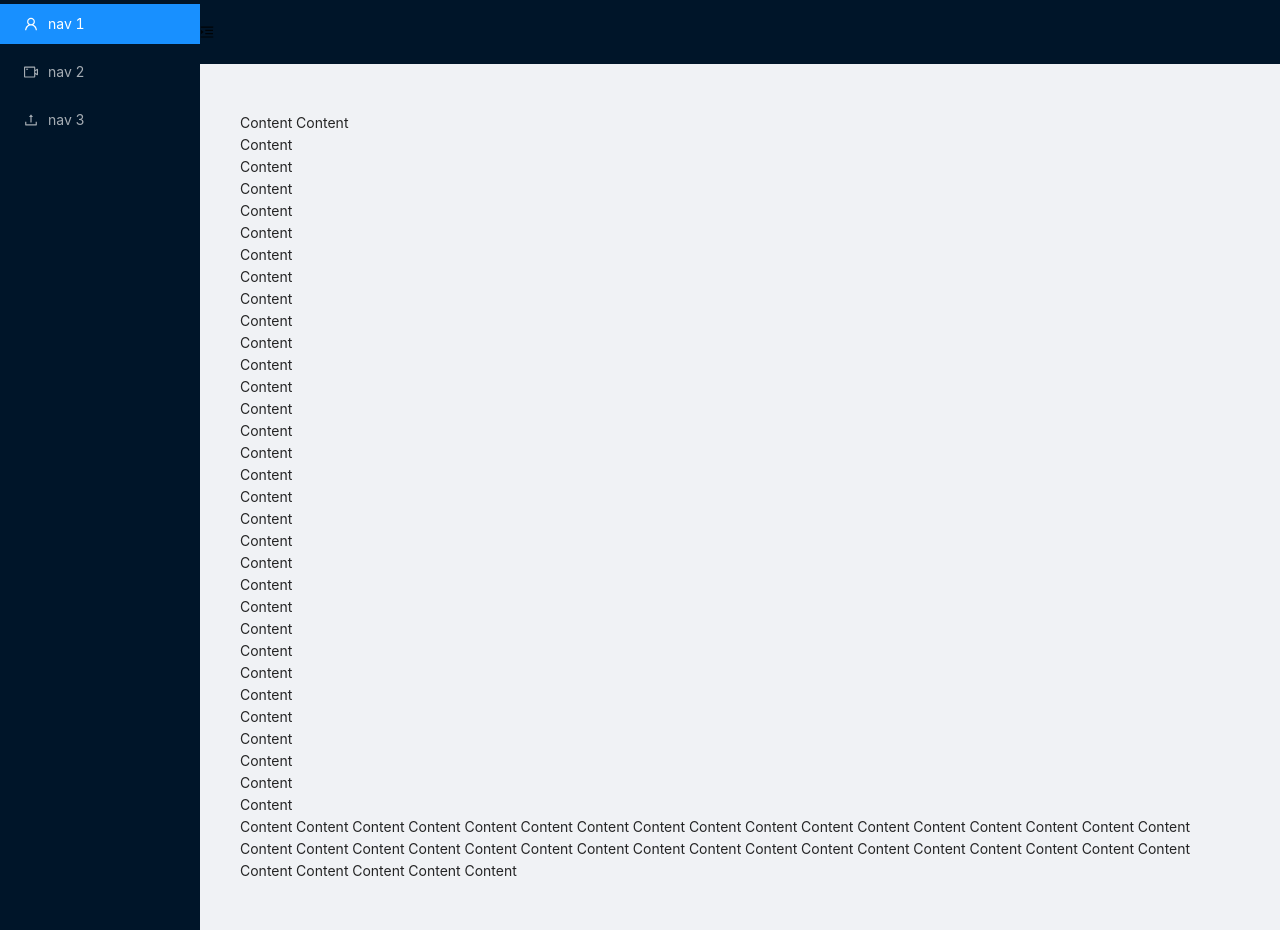
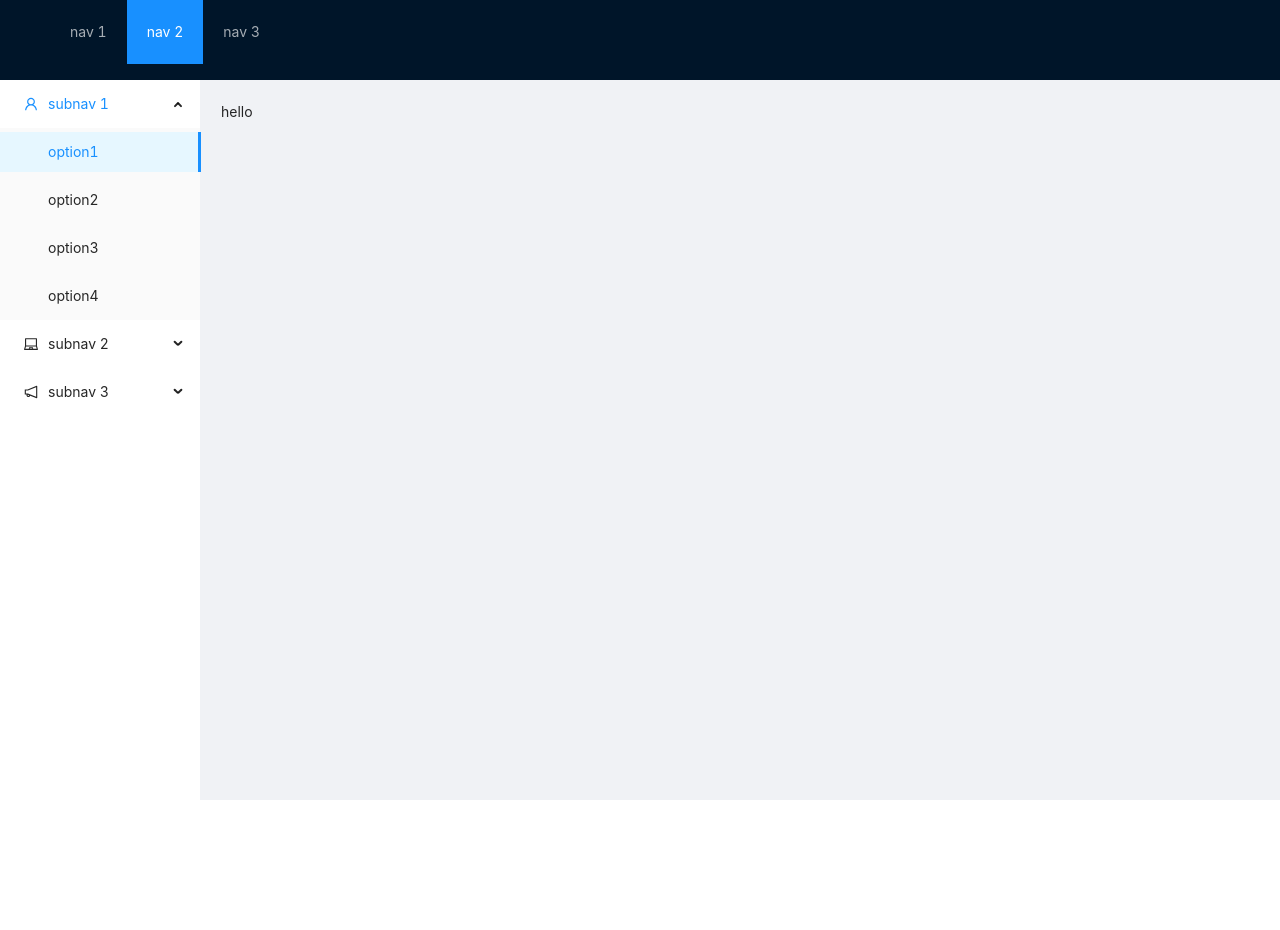
Before and after one commit to dung-dao/mobile-store-client, a React (Create React App) app: page / in a window 1280 px wide. After the commit the page ends 800 px from the top, so only its background shows below. Built offline with nearby package versions, Linux system fonts and the light colour scheme.

Commit message:
Layout AppLayout and Blank Layout

```diff
--- a/src/App.js
+++ b/src/App.js
@@ -1,25 +1,10 @@
 import React, { Component } from "react";
-import { Switch, Route } from "react-router-dom";
-import PublicRoute from "./components/PublicRoute";
-import LoginPage from "./pages/SignIn/SignIn";
-//import logo from "./logo.svg";
-//import { Counter } from "./features/counter/Counter";
 import "./App.css";
 import AppLayout from "./layouts/AppLayout";
 
 class App extends Component {
   render() {
-    return (
-      <Switch>
-        <PublicRoute
-          restricted={true}
-          component={LoginPage}
-          path="/signin"
-          exact
-        />
-        <Route component={AppLayout}></Route>
-      </Switch>
-    );
+    return <AppLayout>hello</AppLayout>;
   }
 }
 
--- a/src/index.js
+++ b/src/index.js
@@ -9,11 +9,23 @@ import * as serviceWorker from "./serviceWorker";
 import { history } from "./app/store";
 import axios from "axios";
 
+import { Switch, Route } from "react-router-dom";
+import PublicRoute from "./components/PublicRoute";
+import LoginPage from "./pages/SignIn/SignIn";
+
 ReactDOM.render(
   <React.StrictMode>
     <Provider store={store}>
       <ConnectedRouter history={history}>
-        <App />
+        <Switch>
+          <PublicRoute
+            restricted={true}
+            component={LoginPage}
+            path="/signin"
+            exact
+          />
+          <Route component={App}></Route>
+        </Switch>
       </ConnectedRouter>
     </Provider>
   </React.StrictMode>,
--- a/src/layouts/AppLayout.css
+++ b/src/layouts/AppLayout.css
@@ -1,21 +1,21 @@
-#components-layout-demo-custom-trigger .trigger {
-  font-size: 18px;
-  line-height: 64px;
-  padding: 0 24px;
-  cursor: pointer;
-  transition: color 0.3s;
+.header {
+  height: 10vh;
 }
 
-#components-layout-demo-custom-trigger .trigger:hover {
-  color: #1890ff;
+.body {
+  height: 90vh;
 }
 
-#components-layout-demo-custom-trigger .logo {
-  height: 32px;
-  background: rgba(255, 255, 255, 0.2);
-  margin: 16px;
+.main-layout {
+  max-height: 100vh;
 }
 
-.site-layout .site-layout-background {
-  background: #fff;
+.content {
+  padding: 1.5em;
+  margin: 0;
 }
+
+.menu {
+  border-right: 0;
+  height: 100%;
+}
--- a/src/layouts/AppLayout.jsx
+++ b/src/layouts/AppLayout.jsx
@@ -1,133 +1,67 @@
 import React from "react";
-import { Layout, Menu } from "antd";
+import { Layout, Menu, Breadcrumb } from "antd";
 import {
-  MenuUnfoldOutlined,
-  MenuFoldOutlined,
   UserOutlined,
-  VideoCameraOutlined,
-  UploadOutlined,
+  LaptopOutlined,
+  NotificationOutlined,
 } from "@ant-design/icons";
+import "./AppLayout.css";
 
-const { Header, Sider, Content } = Layout;
+const { SubMenu } = Menu;
+const { Header, Content, Sider } = Layout;
 
-export default class AppLayout extends React.Component {
-  state = {
-    collapsed: false,
-  };
-
-  toggle = () => {
-    this.setState({
-      collapsed: !this.state.collapsed,
-    });
-  };
-
-  render() {
-    return (
-      <Layout>
-        <Sider trigger={null} collapsible collapsed={this.state.collapsed}>
-          <div className="logo" />
-          <Menu theme="dark" mode="inline" defaultSelectedKeys={["1"]}>
-            <Menu.Item key="1">
-              <UserOutlined />
-              <span>nav 1</span>
-            </Menu.Item>
-            <Menu.Item key="2">
-              <VideoCameraOutlined />
-              <span>nav 2</span>
-            </Menu.Item>
-            <Menu.Item key="3">
-              <UploadOutlined />
-              <span>nav 3</span>
-            </Menu.Item>
+const AppLayout = (props) => {
+  return (
+    <Layout className="main-layout">
+      <Header className="header">
+        <div className="logo" />
+        <Menu theme="dark" mode="horizontal" defaultSelectedKeys={["2"]}>
+          <Menu.Item key="1">nav 1</Menu.Item>
+          <Menu.Item key="2">nav 2</Menu.Item>
+          <Menu.Item key="3">nav 3</Menu.Item>
+        </Menu>
+      </Header>
+      <Layout className="body">
+        <Sider className="site-layout-background">
+          <Menu
+            mode="inline"
+            defaultSelectedKeys={["1"]}
+            defaultOpenKeys={["sub1"]}
+            className="menu"
+          >
+            <SubMenu key="sub1" icon={<UserOutlined />} title="subnav 1">
+              <Menu.Item key="1">option1</Menu.Item>
+              <Menu.Item key="2">option2</Menu.Item>
+              <Menu.Item key="3">option3</Menu.Item>
+              <Menu.Item key="4">option4</Menu.Item>
+            </SubMenu>
+            <SubMenu key="sub2" icon={<LaptopOutlined />} title="subnav 2">
+              <Menu.Item key="5">option5</Menu.Item>
+              <Menu.Item key="6">option6</Menu.Item>
+              <Menu.Item key="7">option7</Menu.Item>
+              <Menu.Item key="8">option8</Menu.Item>
+            </SubMenu>
+            <SubMenu
+              key="sub3"
+              icon={<NotificationOutlined />}
+              title="subnav 3"
+            >
+              <Menu.Item key="9">option9</Menu.Item>
+              <Menu.Item key="10">option10</Menu.Item>
+              <Menu.Item key="11">option11</Menu.Item>
+              <Menu.Item key="12">option12</Menu.Item>
+            </SubMenu>
           </Menu>
         </Sider>
-        <Layout className="site-layout">
-          <Header className="site-layout-background" style={{ padding: 0 }}>
-            <MenuUnfoldOutlined
-              className="trigger"
-              onClick={this.toggle}
-            ></MenuUnfoldOutlined>
-          </Header>
-          <Content
-            className="site-layout-background"
-            style={{
-              margin: "24px 16px",
-              padding: 24,
-              minHeight: 280,
-            }}
-          >
-            Content Content
-            <br />
-            Content
-            <br />
-            Content
-            <br />
-            Content
-            <br />
-            Content
-            <br />
-            Content
-            <br />
-            Content
-            <br />
-            Content
-            <br />
-            Content
-            <br />
-            Content
-            <br />
-            Content
-            <br />
-            Content
-            <br />
-            Content
-            <br />
-            Content
-            <br />
-            Content
-            <br />
-            Content
-            <br />
-            Content
-            <br />
-            Content
-            <br />
-            Content
-            <br />
-            Content
-            <br />
-            Content
-            <br />
-            Content
-            <br />
-            Content
-            <br />
-            Content
-            <br />
-            Content
-            <br />
-            Content
-            <br />
-            Content
-            <br />
-            Content
-            <br />
-            Content
-            <br />
-            Content
-            <br />
-            Content
-            <br />
-            Content
-            <br />
-            Content Content Content Content Content Content Content Content
-            Content Content Content Content Content Content Content Content
-            Content Content Content Content Content Content Content Content
-            Content Content Content Content Content Content Content Content
-            Content Content Content Content Content Content Content
+
+        <Layout>
+          <Content className="content">
+            {props.children ? props.children : "Blank Page"}
           </Content>
         </Layout>
       </Layout>
-    );
-  }
-}
+    </Layout>
+  );
+};
+
+export default AppLayout;
--- /dev/null
+++ b/src/layouts/BlankLayout.css
@@ -0,0 +1,14 @@
+.main {
+  height: 100vh;
+}
+
+.content {
+  height: 80%;
+}
+
+.footer {
+  height: 10%;
+  position: absolute;
+  bottom: 0;
+  width: 100%;
+}
--- a/src/layouts/BlankLayout.jsx
+++ b/src/layouts/BlankLayout.jsx
@@ -1,14 +1,15 @@
 import React, { Component } from "react";
+import './BlankLayout.css'
 import { Layout } from "antd";
 const { Header, Footer, Content } = Layout;
 
 class BlankLayout extends Component {
   render() {
     return (
-      <Layout>
-        <Header>Header</Header>
-        <Content>{this.props.children}</Content>
-        <Footer /*style={{ position: "absolute", bottom: 0, width: "100%" }}*/>
+      <Layout className="main">
+        <Header className="header">Header</Header>
+        <Content className="content">{this.props.children}</Content>
+        <Footer className="footer" >
           Footer
         </Footer>
       </Layout>
--- a/src/pages/SignIn/SignIn.jsx
+++ b/src/pages/SignIn/SignIn.jsx
@@ -1,4 +1,5 @@
 import React from "react";
+import "./SignIn.css";
 import { Redirect } from "react-router-dom";
 import BlankLayout from "../../layouts/BlankLayout";
 import { Form, Input, Button, Checkbox } from "antd";
--- /dev/null
+++ b/src/routeConfig.js
@@ -0,0 +1,3 @@
+const routeConfig = {};
+
+export default routeConfig;
```
Also changed, not shown: src/pages/SignIn/SignIn.css (added).
